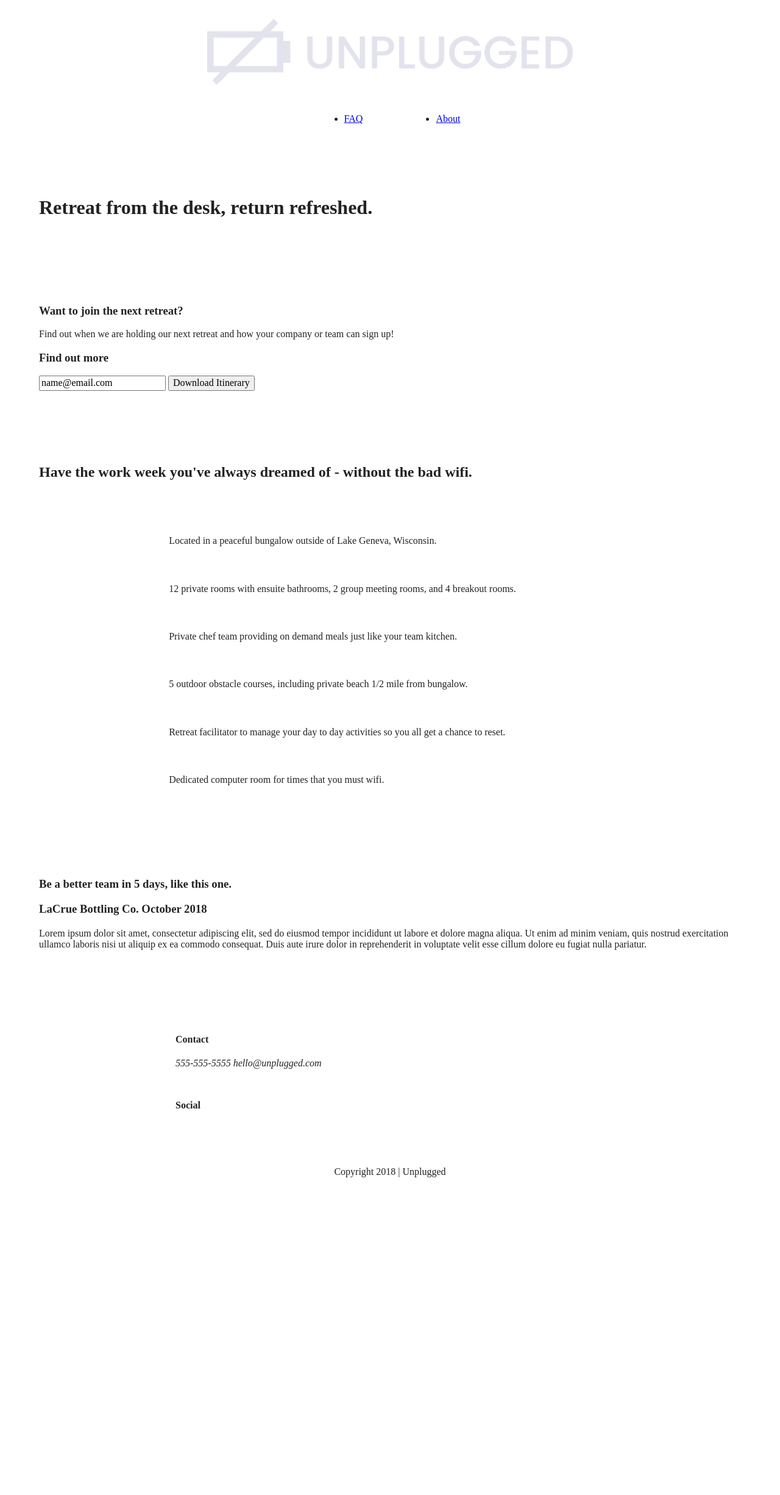
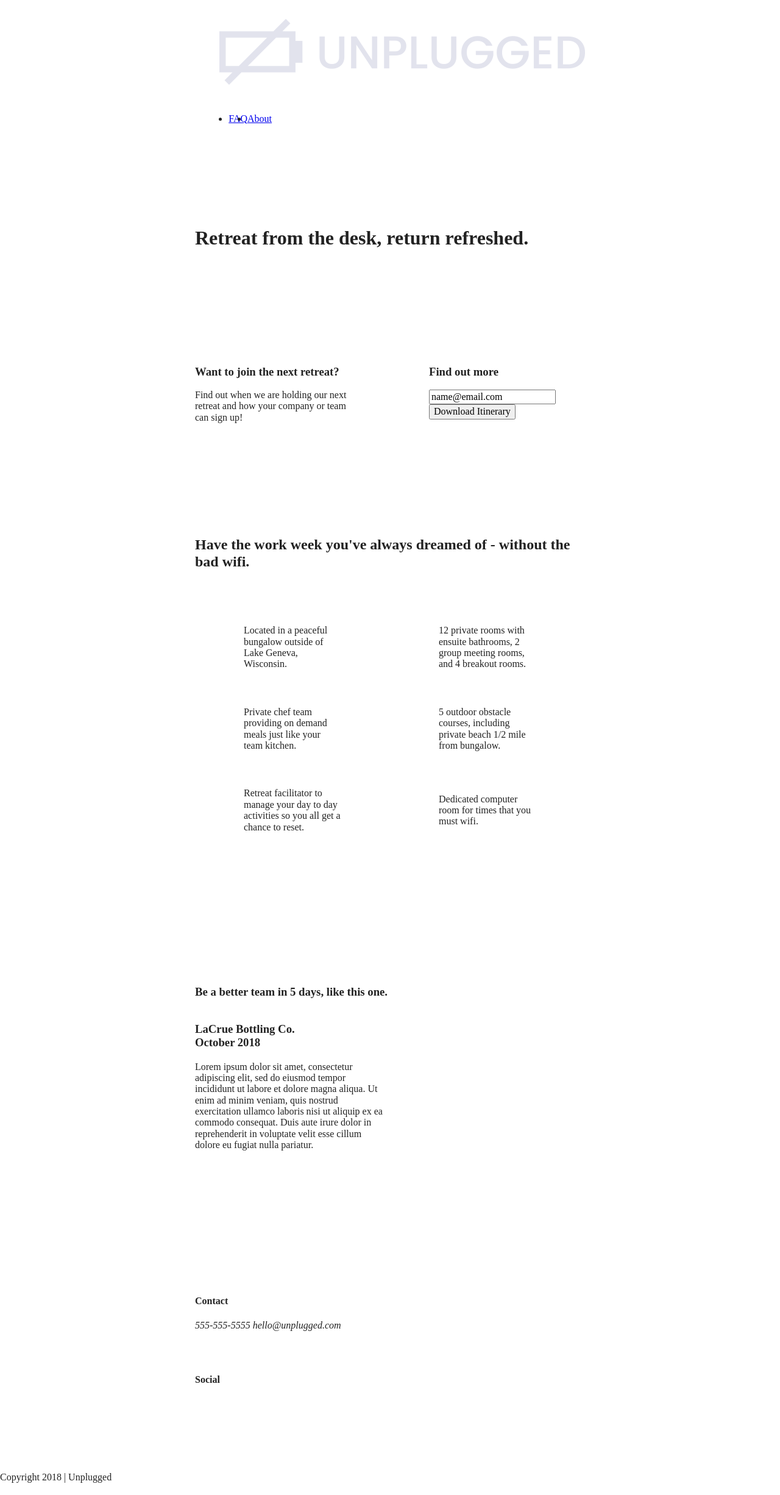
Before and after one commit to ashleyhurd/unplugged, a website built with Parcel: page index.html in a window 1280 px wide. Shown: the whole page at 61% size. Before the commit the page ends 1952 px from the top, so only its background shows below. Built offline with nearby package versions, Linux system fonts and the light colour scheme.

Commit message:
Media Queries tablet

```diff
--- a/css/main.css
+++ b/css/main.css
@@ -212,6 +212,9 @@
 .features article {
     width: 63%;
     margin: 30px 0;
+    flex-basis: 320px;
+
+
 }
 
 .features .features-items {
@@ -278,6 +281,7 @@
 }
 
 .faq .content-wrapper{
+    margin: 50px 0 0 0;
     display: flex;
     justify-content: center;
     align-items: center;
@@ -291,6 +295,10 @@
 .faq-content {
     margin-bottom: 50px;
 }
+
+
+
+
 
 
 /* ==========================================================================
@@ -381,15 +389,134 @@
    Modify as content requires.
    ========================================================================== */
 
-@media only screen and (min-width: 35em) {
-  /* Style adjustments for viewports that meet the condition */
+@media only screen and (min-width: 768px) {
+        /* Tablet styles here */
+
+        /* General styles */
+      .content-wrapper {
+          max-width: 640px;
+          margin: 100px 0;
+      }
+
+      /* Header */
+      header {
+          justify-content: space-around;
+      }
+      header .content-wrapper {
+          width: 100%;
+          justify-content: space-between;
+      }
+      header nav {
+          width: 20%;
+      }
+      header nav ul {
+          justify-content: space-between;
+      }
+      .header-divider {
+          display: none;
+      }
+
+      /* Hero Area */
+
+      /* Aside */
+      aside .content-wrapper {
+          margin: 50px 0;
+          display: flex;
+          justify-content: space-between;
+          flex-flow: row-wrap;
+      }
+
+      aside .content-wrapper .form-description,
+      aside .content-wrapper .form {
+          width: 40%;
+          margin: 0;
+      }
+
+      /* Features */
+      .features article {
+          display: flex;
+          justify-content: center;
+          flex-flow: column-wrap;
+          flex-basis: 50%;
+      }
+
+      .features .features-item-description {
+          width: 50%;
+      }
+
+      /* Reviews */
+      .reviews article {
+          display: flex;
+          justify-content: space-between;
+      }
+
+      .reviews article div {
+          width: 49%;
+      }
+
+      /* Footer */
+      footer .content-wrapper{
+          width: 65%;
+          margin: 100px 0;
+      }
+
+      .footer-content {
+          display: flex;
+          justify-content: space-between;
+          align-items: center;
+      }
+
+      footer .conact {
+          margin-bottom: 0;
+      }
+
+      footer .copyright {
+          width: 100%;
+      }
+
+  /* ==========================================================================
+        About Page
+   ========================================================================== */
+
+      .mission-content {
+        display: flex;
+        justify-content: space-between;
+        align-items: center;
+        padding-top:  20px;
+      }
+
+      .mission-content p {
+        width: 45%;
+      }
+
+      .contact-section .content-wrapper h2 {
+        width: 80%
+      }
+
+      .contact-content {
+        display: flex;
+        justify-content: space-between;
+        align-items: flex-start;
+      }
+
+    /* ==========================================================================
+        FAQ Page
+    ========================================================================== */
+      .faq .content-wrapper {
+        justify-content: space-between;
+       }
+
+      .faq-content {
+        flex-basis: 45%;
+      }
+
+      .faq h2 {
+        width: 100%;
+      }
 }
 
-@media print,
-  (-webkit-min-device-pixel-ratio: 1.25),
-  (min-resolution: 1.25dppx),
-  (min-resolution: 120dpi) {
-  /* Style adjustments for high resolution devices */
+@media only screen and (min-width: 1200px) {
+        /*Desktop styles here*/
 }
 
 /* ==========================================================================
```
